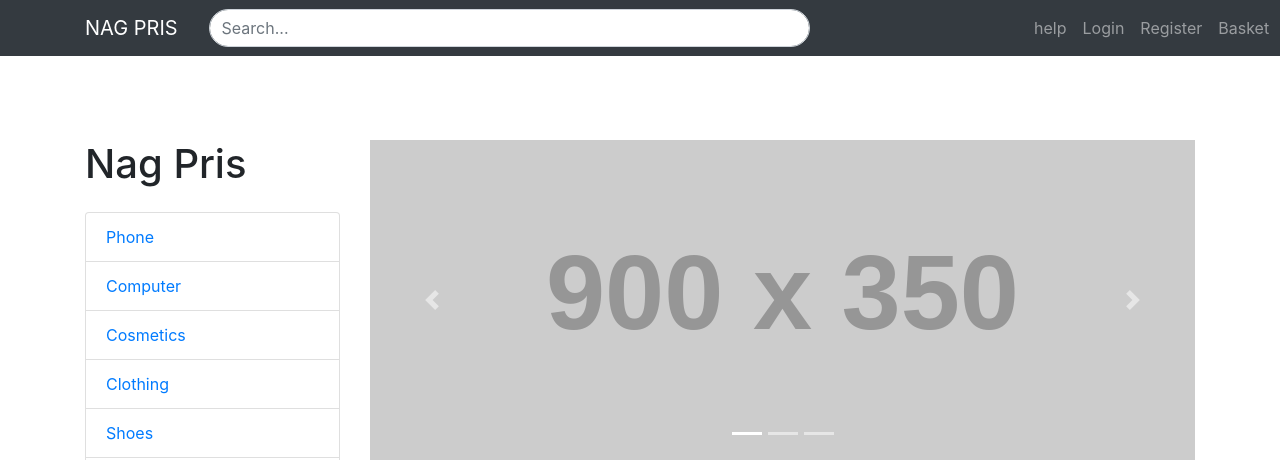
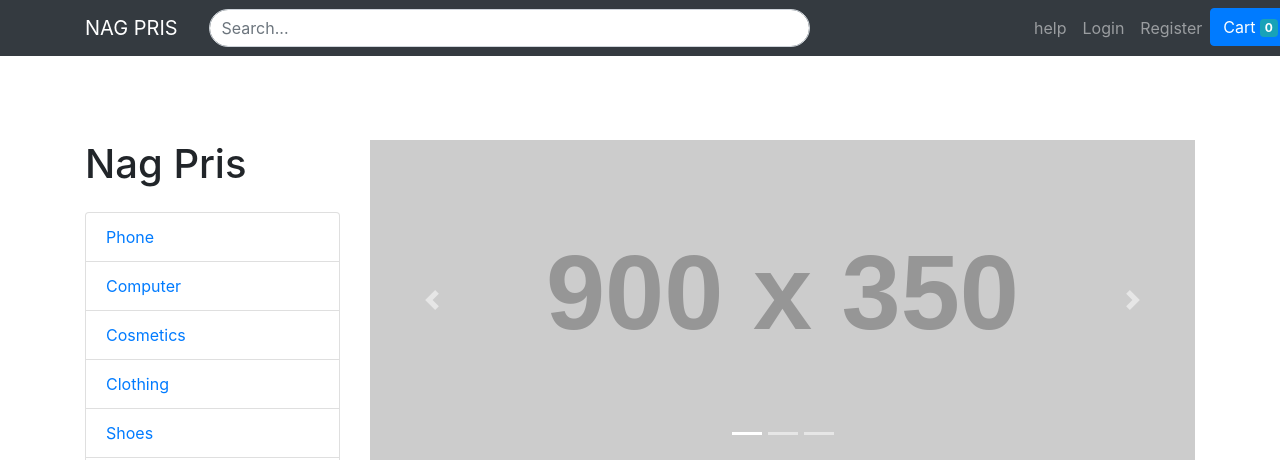
Before and after one commit to tmuweh/cs50_2020, a Flask app: page / in a window 1280 px wide. Shown: the top 460 px of the page. Run offline with Flask 2, Linux system fonts and the light colour scheme; data comes from the database, SQL or seed files in the repository; grey boxes labelled with a size stand in for pictures from a placeholder-image service; some libraries are stand-ins or nearby versions.

Commit message:
add cart button to menu bar

```diff
--- a/project/nagpris/templates/layout.html
+++ b/project/nagpris/templates/layout.html
@@ -57,7 +57,10 @@
           </li>
           {% endif %}
           <li class="nav-item">
-            <a class="nav-link" href="#">Basket</a>
+            <button type="button" class="btn btn-primary">
+              Cart <span class="badge badge-info">0</span>
+              <span class="sr-only">items in cart</span>
+            </button>
           </li>
         </ul>
       </div>
```
